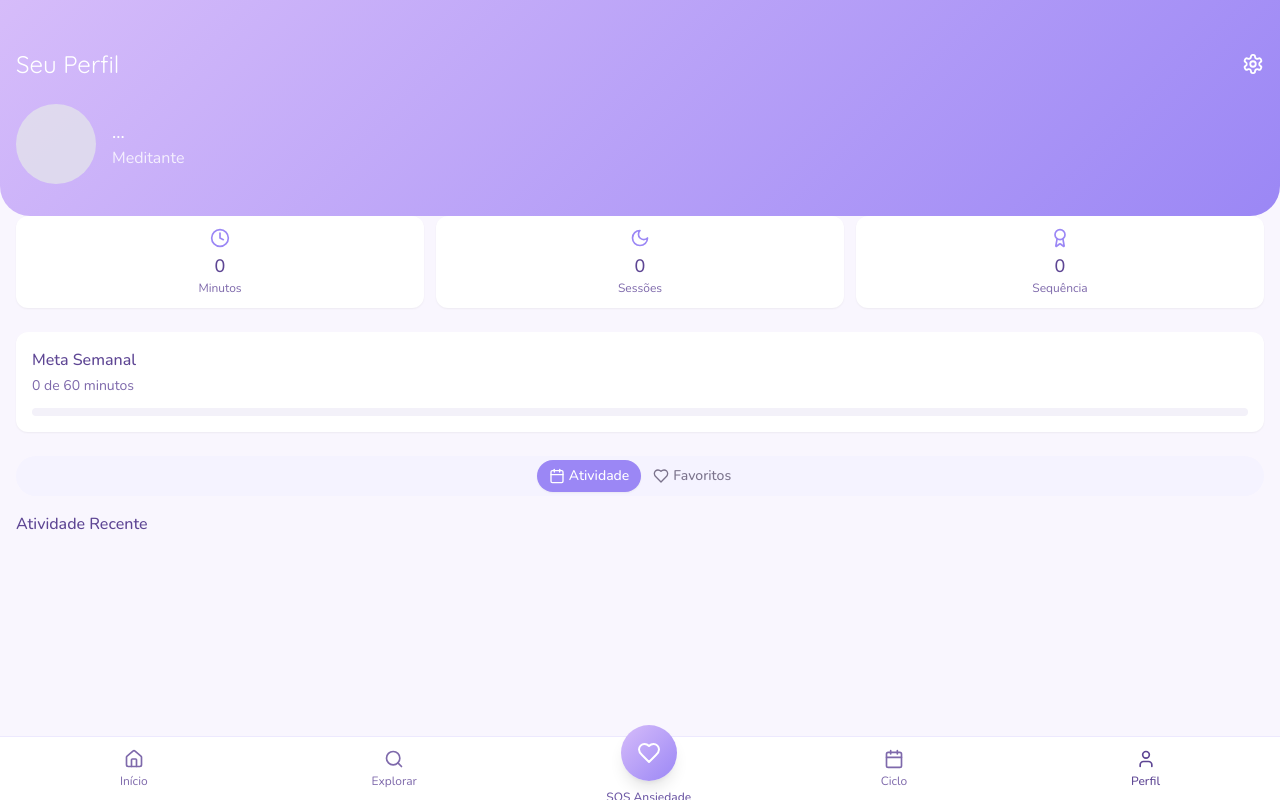
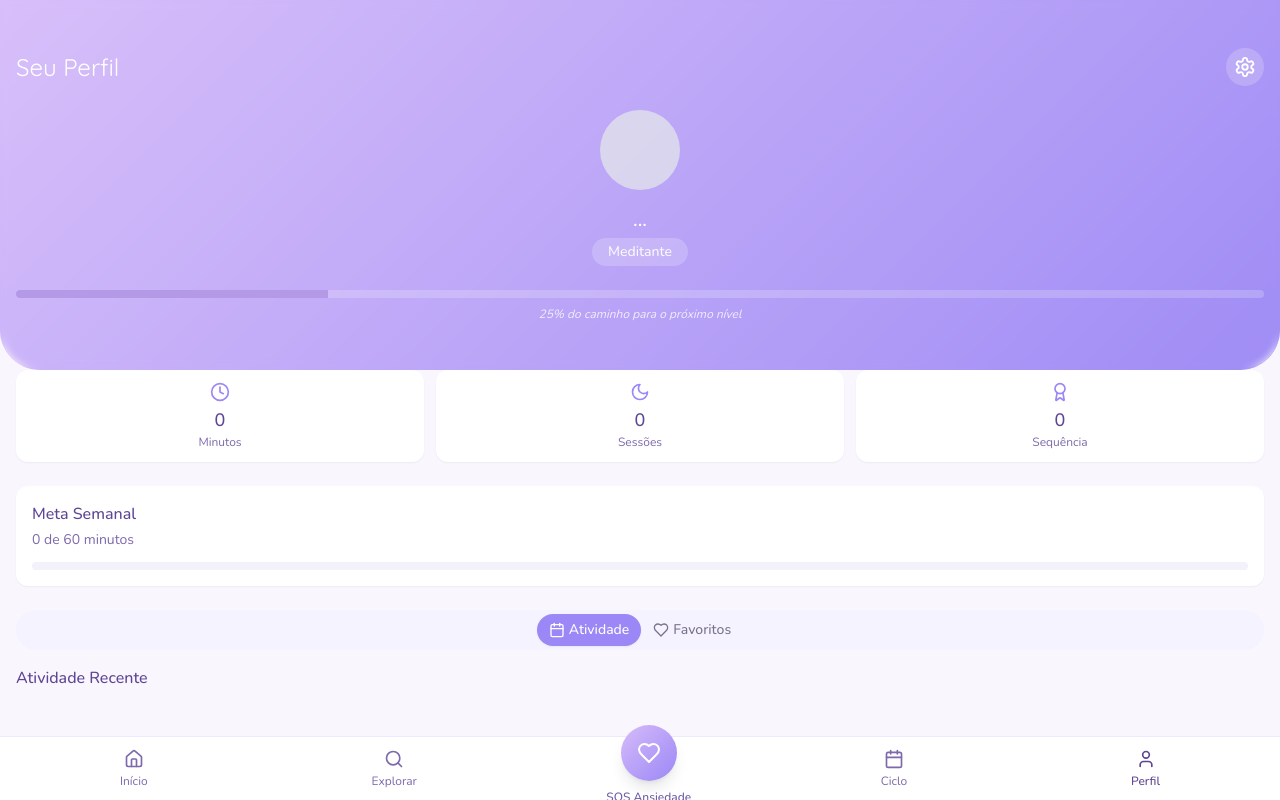
Before and after one commit to arongirardelli/flor-de-lavanda-medita, a React (Vite) app: page /perfil in a window 1280 px wide. Built offline with nearby package versions, Linux system fonts and the light colour scheme.

Commit message:
feat: Add journey level progress bar
Implement a progress bar to encourage user engagement.

```diff
--- a/src/pages/perfil/ProfileHeader.tsx
+++ b/src/pages/perfil/ProfileHeader.tsx
@@ -1,5 +1,6 @@
 
 import { Settings, Flower, Flower2 } from 'lucide-react';
+import { Progress } from "@/components/ui/progress";
 
 type ProfileHeaderProps = {
   loading: boolean;
@@ -31,36 +32,74 @@ const AVATARS = [
   },
 ];
 
+const calculateProgress = (level: string): number => {
+  switch (level) {
+    case "Guardiã do Equilíbrio":
+      return 100;
+    case "Meditante Tranquila":
+      return 75;
+    case "Exploradora":
+      return 50;
+    case "Iniciante":
+    default:
+      return 25;
+  }
+};
+
 export function ProfileHeader({ loading, profile, userLevel, onSettingsClick }: ProfileHeaderProps) {
   const renderAvatar = () => {
     if (loading || !profile) {
       return (
-        <div className="w-20 h-20 rounded-full flex items-center justify-center mr-4 bg-gray-200 animate-pulse" />
+        <div className="w-20 h-20 rounded-full flex items-center justify-center bg-gray-200 animate-pulse" />
       );
     }
     const ava = AVATARS.find(a => a.id === profile.avatar) ?? AVATARS[0];
     return (
-      <div className={`w-20 h-20 rounded-full flex items-center justify-center mr-4 transition-all ${ava.color}`}>
+      <div className={`w-20 h-20 rounded-full flex items-center justify-center transition-all ${ava.color}`}>
         {ava.icon}
       </div>
     );
   };
 
+  const progress = calculateProgress(userLevel);
+
   return (
-    <div className="bg-gradient-lavanda pt-12 pb-8 px-4 rounded-b-[30px]">
+    <div className="bg-gradient-lavanda pt-12 pb-12 px-4 rounded-b-[40px] relative overflow-hidden">
+      <div className="absolute inset-0 bg-white/5 backdrop-blur-sm" />
+
+      <div className="relative z-10">
         <div className="flex justify-between items-center mb-6">
           <div>
             <h1 className="text-white text-2xl font-display">Seu Perfil</h1>
           </div>
-        <button onClick={onSettingsClick}>
+          <button
+            onClick={onSettingsClick}
+            className="bg-white/20 p-2 rounded-full hover:bg-white/30 transition-colors"
+          >
             <Settings size={22} className="text-white" />
           </button>
         </div>
-      <div className="flex items-center">
+
+        <div className="flex flex-col items-center text-center">
           {renderAvatar()}
-        <div>
-          <h2 className="text-white text-lg font-medium">{profile?.name || "..."}</h2>
-          <p className="text-white/80">{userLevel}</p>
+          <div className="mt-4">
+            <h2 className="text-white text-xl font-medium mb-1">
+              {profile?.name || "..."}
+            </h2>
+            <div className="bg-white/20 rounded-full px-4 py-1 inline-block">
+              <p className="text-white/90 text-sm font-medium">{userLevel}</p>
+            </div>
+          </div>
+
+          <div className="w-full mt-6">
+            <Progress
+              value={progress}
+              className="h-2 bg-white/20"
+            />
+            <p className="text-white/80 text-xs mt-2 italic">
+              {progress}% do caminho para o próximo nível
+            </p>
+          </div>
         </div>
       </div>
     </div>
```
Lines whose indentation alone changed are shown as unchanged.
